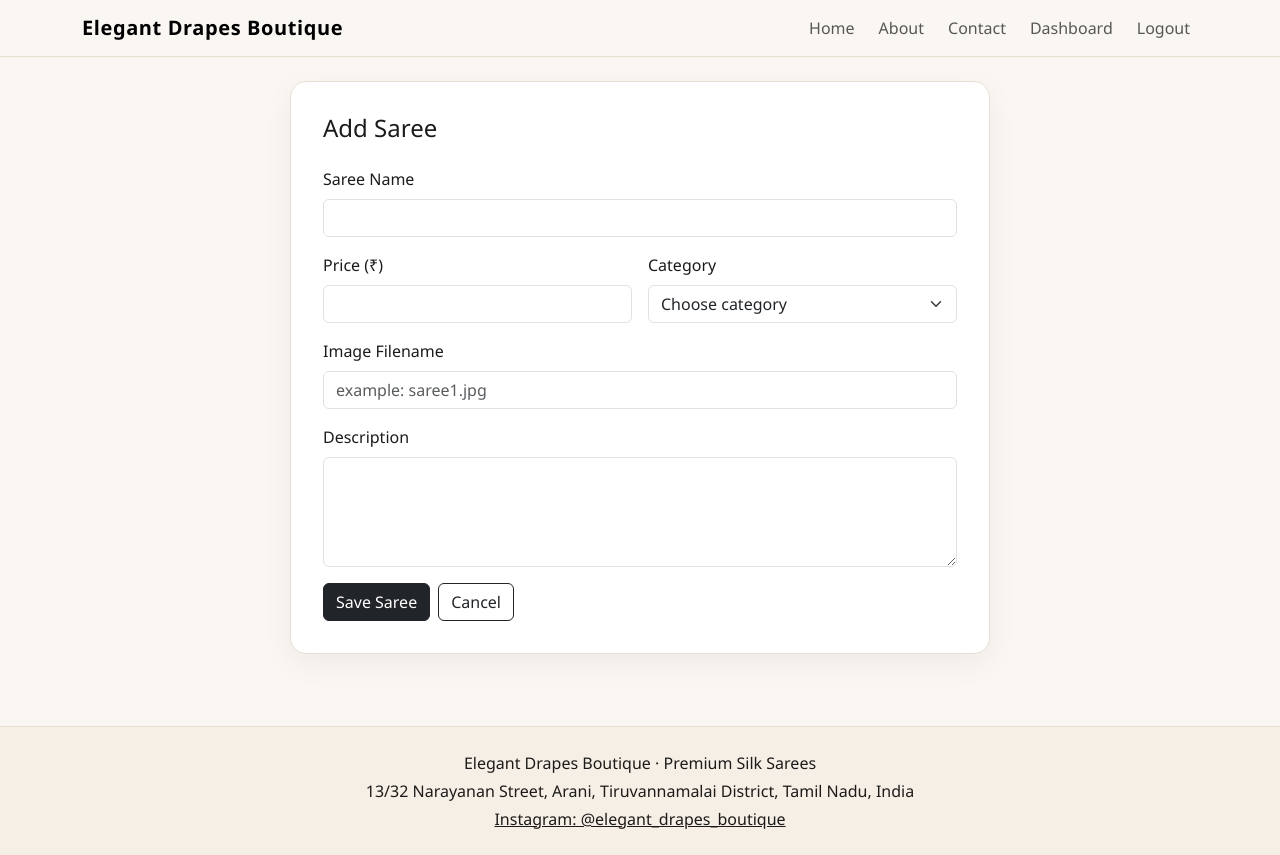
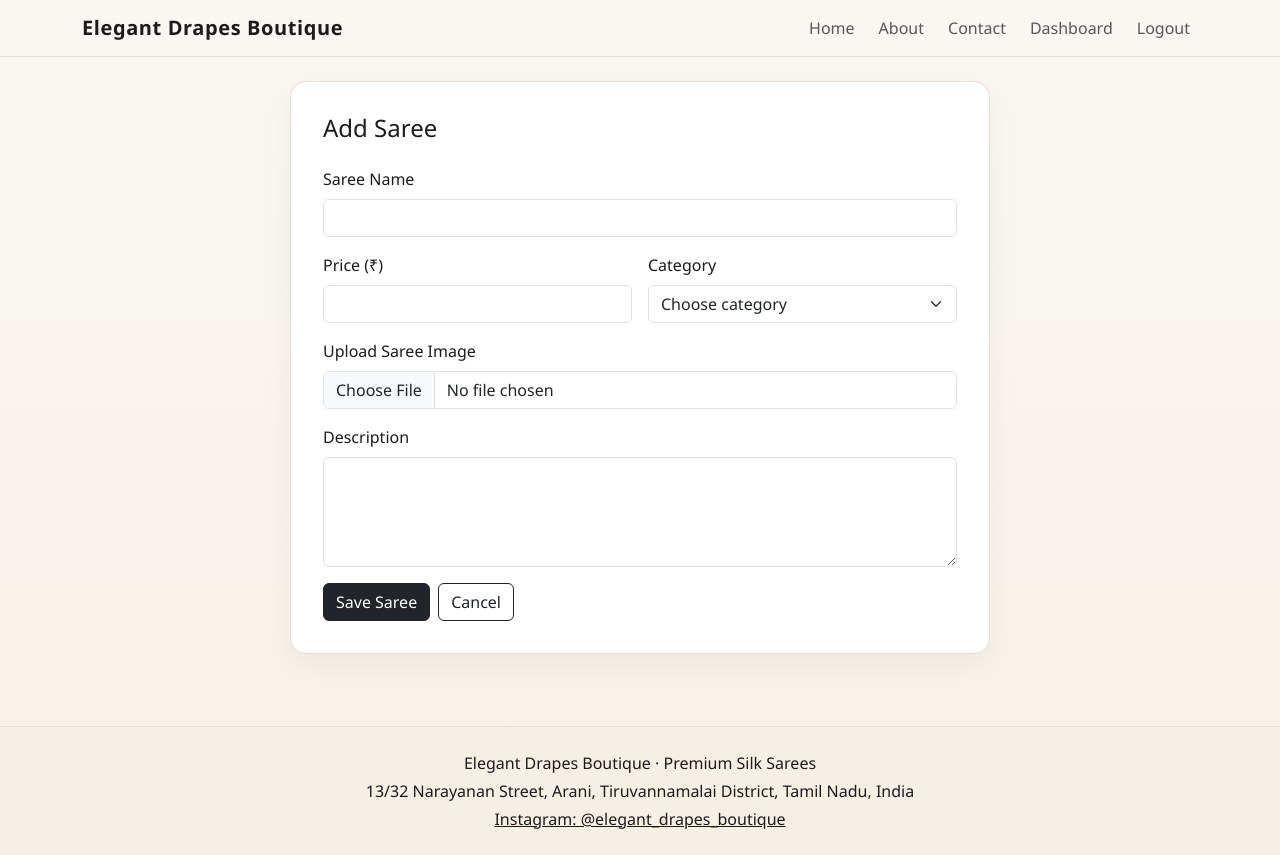
Before and after one commit to chandanprakash14/matplotlib, a Flask app: page /admin/sarees/add in a window 1280 px wide. Run offline with Flask 3, Linux system fonts and the light colour scheme; the visitor is signed in with stand-in values (Sample User, id 1).

Commit message:
Build full Flask silk saree ecommerce flow with secure uploads

```diff
--- a/silk_saree_ecommerce/app.py
+++ b/silk_saree_ecommerce/app.py
@@ -1,24 +1,30 @@
 import os
+import uuid
 from functools import wraps
 from urllib.parse import quote
 
-from flask import Flask, flash, redirect, render_template, request, session, url_for
+from flask import Flask, abort, flash, redirect, render_template, request, send_from_directory, session, url_for
 from flask_sqlalchemy import SQLAlchemy
 from werkzeug.security import check_password_hash, generate_password_hash
 from werkzeug.utils import secure_filename
 
 BASE_DIR = os.path.abspath(os.path.dirname(__file__))
-UPLOAD_FOLDER = os.path.join(BASE_DIR, "static", "uploads")
+UPLOAD_ROOT = os.path.join(BASE_DIR, "static", "uploads")
+SAREE_UPLOAD_FOLDER = os.path.join(UPLOAD_ROOT, "sarees")
+LOGO_UPLOAD_FOLDER = os.path.join(UPLOAD_ROOT, "logo")
+ALLOWED_IMAGE_EXTENSIONS = {"png", "jpg", "jpeg", "webp", "gif"}
 WHATSAPP_NUMBER = "7539967397"
 
 app = Flask(__name__)
 app.config["SECRET_KEY"] = os.getenv("SECRET_KEY", "replace-me-in-production")
 app.config["SQLALCHEMY_DATABASE_URI"] = f"sqlite:///{os.path.join(BASE_DIR, 'database.db')}"
 app.config["SQLALCHEMY_TRACK_MODIFICATIONS"] = False
-app.config["UPLOAD_FOLDER"] = UPLOAD_FOLDER
+app.config["MAX_CONTENT_LENGTH"] = 8 * 1024 * 1024
 
 db = SQLAlchemy(app)
-os.makedirs(UPLOAD_FOLDER, exist_ok=True)
+
+os.makedirs(SAREE_UPLOAD_FOLDER, exist_ok=True)
+os.makedirs(LOGO_UPLOAD_FOLDER, exist_ok=True)
 
 
 class Admin(db.Model):
@@ -47,6 +53,17 @@ class Saree(db.Model):
     category_id = db.Column(db.Integer, db.ForeignKey("category.id"), nullable=False)
 
 
+class SiteSettings(db.Model):
+    id = db.Column(db.Integer, primary_key=True)
+    logo_filename = db.Column(db.String(255), nullable=True)
+
+
+@app.context_processor
+def inject_site_settings():
+    settings = SiteSettings.query.first()
+    return {"site_settings": settings}
+
+
 def admin_login_required(view_func):
     @wraps(view_func)
     def wrapper(*args, **kwargs):
@@ -56,6 +73,33 @@ def admin_login_required(view_func):
         return view_func(*args, **kwargs)
 
     return wrapper
+
+
+def allowed_file(filename: str) -> bool:
+    return "." in filename and filename.rsplit(".", 1)[1].lower() in ALLOWED_IMAGE_EXTENSIONS
+
+
+def save_uploaded_image(file_storage, destination_folder: str) -> str:
+    filename = secure_filename(file_storage.filename or "")
+    if not filename:
+        raise ValueError("Please select an image file.")
+
+    if not allowed_file(filename):
+        raise ValueError("Only png, jpg, jpeg, webp, and gif files are allowed.")
+
+    file_ext = filename.rsplit(".", 1)[1].lower()
+    unique_filename = f"{uuid.uuid4().hex}.{file_ext}"
+    file_storage.save(os.path.join(destination_folder, unique_filename))
+    return unique_filename
+
+
+def remove_file_if_exists(folder: str, filename: str | None) -> None:
+    if not filename:
+        return
+
+    file_path = os.path.join(folder, filename)
+    if os.path.exists(file_path):
+        os.remove(file_path)
 
 
 def create_default_admin() -> None:
@@ -84,6 +128,12 @@ def seed_default_categories() -> None:
     db.session.commit()
 
 
+def create_default_site_settings() -> None:
+    if not SiteSettings.query.first():
+        db.session.add(SiteSettings())
+        db.session.commit()
+
+
 def build_whatsapp_link(saree: Saree) -> str:
     message = (
         "Hi, I want to buy this saree from Elegant Drapes Boutique:\n"
@@ -104,12 +154,11 @@ def home():
         saree_query = saree_query.filter_by(category_id=category_id)
 
     sarees = saree_query.all()
-    selected_category = category_id
     return render_template(
         "home.html",
         sarees=sarees,
         categories=categories,
-        selected_category=selected_category,
+        selected_category=category_id,
     )
 
 
@@ -121,6 +170,22 @@ def about():
 @app.route("/contact")
 def contact():
     return render_template("contact.html")
+
+
+@app.route("/uploads/sarees/<path:filename>")
+def uploaded_saree_file(filename):
+    safe_name = secure_filename(filename)
+    if safe_name != filename:
+        abort(404)
+    return send_from_directory(SAREE_UPLOAD_FOLDER, safe_name)
+
+
+@app.route("/uploads/logo/<path:filename>")
+def uploaded_logo_file(filename):
+    safe_name = secure_filename(filename)
+    if safe_name != filename:
+        abort(404)
+    return send_from_directory(LOGO_UPLOAD_FOLDER, safe_name)
 
 
 @app.route("/saree/<int:saree_id>")
@@ -240,9 +305,9 @@ def add_saree():
         price_raw = request.form.get("price", "").strip()
         description = request.form.get("description", "").strip()
         category_id = request.form.get("category_id", type=int)
-        image_filename = secure_filename(request.form.get("image_filename", "").strip())
+        image_file = request.files.get("image_file")
 
-        if not all([name, price_raw, description, category_id, image_filename]):
+        if not all([name, price_raw, description, category_id, image_file]):
             flash("All fields are required.", "warning")
             return redirect(request.url)
 
@@ -257,6 +322,12 @@ def add_saree():
                 raise ValueError
         except ValueError:
             flash("Price must be a positive number.", "danger")
+            return redirect(request.url)
+
+        try:
+            image_filename = save_uploaded_image(image_file, SAREE_UPLOAD_FOLDER)
+        except ValueError as error:
+            flash(str(error), "danger")
             return redirect(request.url)
 
         db.session.add(
@@ -286,10 +357,10 @@ def edit_saree(saree_id):
         description = request.form.get("description", "").strip()
         price_raw = request.form.get("price", "").strip()
         category_id = request.form.get("category_id", type=int)
-        image_filename = secure_filename(request.form.get("image_filename", "").strip())
+        image_file = request.files.get("image_file")
 
-        if not all([name, description, price_raw, category_id, image_filename]):
-            flash("All fields are required.", "warning")
+        if not all([name, description, price_raw, category_id]):
+            flash("Name, description, price, and category are required.", "warning")
             return redirect(request.url)
 
         category = Category.query.get(category_id)
@@ -305,11 +376,19 @@ def edit_saree(saree_id):
             flash("Price must be a positive number.", "danger")
             return redirect(request.url)
 
+        if image_file and image_file.filename:
+            try:
+                new_filename = save_uploaded_image(image_file, SAREE_UPLOAD_FOLDER)
+            except ValueError as error:
+                flash(str(error), "danger")
+                return redirect(request.url)
+            remove_file_if_exists(SAREE_UPLOAD_FOLDER, saree.image_filename)
+            saree.image_filename = new_filename
+
         saree.name = name
         saree.description = description
         saree.price = price
         saree.category_id = category_id
-        saree.image_filename = image_filename
 
         db.session.commit()
         flash("Saree updated successfully.", "success")
@@ -322,16 +401,45 @@ def edit_saree(saree_id):
 @admin_login_required
 def delete_saree(saree_id):
     saree = Saree.query.get_or_404(saree_id)
+    remove_file_if_exists(SAREE_UPLOAD_FOLDER, saree.image_filename)
     db.session.delete(saree)
     db.session.commit()
     flash("Saree deleted.", "info")
     return redirect(url_for("admin_dashboard"))
 
 
+@app.route("/admin/logo", methods=["GET", "POST"])
+@admin_login_required
+def upload_logo():
+    settings = SiteSettings.query.first()
+
+    if request.method == "POST":
+        logo_file = request.files.get("logo_file")
+        if not logo_file or not logo_file.filename:
+            flash("Please choose a logo file.", "warning")
+            return redirect(request.url)
+
+        try:
+            new_logo_filename = save_uploaded_image(logo_file, LOGO_UPLOAD_FOLDER)
+        except ValueError as error:
+            flash(str(error), "danger")
+            return redirect(request.url)
+
+        remove_file_if_exists(LOGO_UPLOAD_FOLDER, settings.logo_filename)
+        settings.logo_filename = new_logo_filename
+        db.session.commit()
+
+        flash("Boutique logo updated successfully.", "success")
+        return redirect(url_for("admin_dashboard"))
+
+    return render_template("upload_logo.html", settings=settings)
+
+
 with app.app_context():
     db.create_all()
     create_default_admin()
     seed_default_categories()
+    create_default_site_settings()
 
 
 if __name__ == "__main__":
--- a/silk_saree_ecommerce/static/css/style.css
+++ b/silk_saree_ecommerce/static/css/style.css
@@ -8,7 +8,7 @@
 }
 
 body {
-    background: var(--bg);
+    background: linear-gradient(180deg, #faf7f2 0%, #f6f1e8 100%);
     color: var(--text);
     font-family: "Segoe UI", Tahoma, Geneva, Verdana, sans-serif;
 }
@@ -16,11 +16,37 @@ body {
 .boutique-navbar {
     background: rgba(250, 247, 242, 0.95);
     border-bottom: 1px solid var(--border);
+    backdrop-filter: blur(6px);
 }
 
 .navbar-brand {
     font-weight: 700;
     letter-spacing: 0.03em;
+    color: var(--text);
+}
+
+.brand-logo,
+.footer-logo,
+.dashboard-logo {
+    object-fit: contain;
+    border: 1px solid var(--border);
+    border-radius: 0.5rem;
+    background: #fff;
+}
+
+.brand-logo {
+    width: 44px;
+    height: 44px;
+}
+
+.footer-logo {
+    width: 60px;
+    height: 60px;
+}
+
+.dashboard-logo {
+    width: 68px;
+    height: 68px;
 }
 
 .hero-card,
@@ -160,4 +186,9 @@ body {
     .hero-card {
         padding: 2rem;
     }
+
+    .brand-logo {
+        width: 36px;
+        height: 36px;
+    }
 }
--- a/silk_saree_ecommerce/templates/add_saree.html
+++ b/silk_saree_ecommerce/templates/add_saree.html
@@ -5,7 +5,7 @@
 <section class="container">
     <div class="form-card mx-auto">
         <h1 class="h4 mb-4">Add Saree</h1>
-        <form method="post" class="row g-3">
+        <form method="post" enctype="multipart/form-data" class="row g-3">
             <div class="col-12">
                 <label class="form-label">Saree Name</label>
                 <input type="text" name="name" class="form-control" required>
@@ -24,8 +24,8 @@
                 </select>
             </div>
             <div class="col-12">
-                <label class="form-label">Image Filename</label>
-                <input type="text" name="image_filename" placeholder="example: saree1.jpg" class="form-control" required>
+                <label class="form-label">Upload Saree Image</label>
+                <input type="file" name="image_file" class="form-control" accept=".png,.jpg,.jpeg,.webp,.gif" required>
             </div>
             <div class="col-12">
                 <label class="form-label">Description</label>
--- a/silk_saree_ecommerce/templates/base.html
+++ b/silk_saree_ecommerce/templates/base.html
@@ -10,7 +10,12 @@
 <body>
 <nav class="navbar navbar-expand-lg boutique-navbar sticky-top">
     <div class="container">
-        <a class="navbar-brand" href="{{ url_for('home') }}">Elegant Drapes Boutique</a>
+        <a class="navbar-brand d-flex align-items-center gap-2" href="{{ url_for('home') }}">
+            {% if site_settings and site_settings.logo_filename %}
+                <img class="brand-logo" src="{{ url_for('uploaded_logo_file', filename=site_settings.logo_filename) }}" alt="Elegant Drapes Boutique logo">
+            {% endif %}
+            <span>Elegant Drapes Boutique</span>
+        </a>
         <button class="navbar-toggler" type="button" data-bs-toggle="collapse" data-bs-target="#mainNav">
             <span class="navbar-toggler-icon"></span>
         </button>
@@ -47,6 +52,9 @@
 
 <footer class="boutique-footer py-4 mt-5">
     <div class="container text-center">
+        {% if site_settings and site_settings.logo_filename %}
+            <img class="footer-logo mb-2" src="{{ url_for('uploaded_logo_file', filename=site_settings.logo_filename) }}" alt="Elegant Drapes Boutique logo">
+        {% endif %}
         <p class="mb-1">Elegant Drapes Boutique · Premium Silk Sarees</p>
         <p class="mb-1">13/32 Narayanan Street, Arani, Tiruvannamalai District, Tamil Nadu, India</p>
         <a href="https://www.instagram.com/elegant_drapes_boutique/" target="_blank" rel="noopener">Instagram: @elegant_drapes_boutique</a>
--- a/silk_saree_ecommerce/templates/home.html
+++ b/silk_saree_ecommerce/templates/home.html
@@ -6,7 +6,7 @@
     <div class="hero-card">
         <p class="hero-eyebrow">Luxury Silk Curation</p>
         <h1>Timeless Silk Sarees for Every Grand Occasion</h1>
-        <p>Discover handpicked premium drapes by Elegant Drapes Boutique from Arani, crafted for weddings, festivals, and heirloom wardrobes.</p>
+        <p>Discover handpicked premium drapes from Arani, crafted for weddings, festivals, and heirloom wardrobes with boutique-level elegance.</p>
         <a href="#collection" class="btn btn-gold">Explore Collection</a>
     </div>
 </section>
@@ -30,8 +30,8 @@
         <div class="col-md-6 col-lg-4">
             <article class="product-card h-100">
                 <div class="product-image-wrap">
-                    <img src="{{ url_for('static', filename='uploads/' ~ saree.image_filename) }}" alt="{{ saree.name }}" class="product-image" onerror="this.alt='Image placeholder: {{ saree.image_filename }}'; this.style.display='none'; this.nextElementSibling.classList.remove('d-none');">
-                    <div class="placeholder-box d-none">{{ saree.image_filename }}</div>
+                    <img src="{{ url_for('uploaded_saree_file', filename=saree.image_filename) }}" alt="{{ saree.name }}" class="product-image" onerror="this.style.display='none'; this.nextElementSibling.classList.remove('d-none');">
+                    <div class="placeholder-box d-none">Image not available</div>
                 </div>
                 <div class="p-4">
                     <p class="text-uppercase category-label">{{ saree.category.name }}</p>
--- a/silk_saree_ecommerce/templates/product_details.html
+++ b/silk_saree_ecommerce/templates/product_details.html
@@ -6,8 +6,8 @@
     <div class="row g-5 align-items-start">
         <div class="col-lg-6">
             <div class="detail-image-wrap">
-                <img src="{{ url_for('static', filename='uploads/' ~ saree.image_filename) }}" alt="{{ saree.name }}" class="detail-image" onerror="this.style.display='none'; this.nextElementSibling.classList.remove('d-none');">
-                <div class="placeholder-box d-none">Image placeholder: {{ saree.image_filename }}</div>
+                <img src="{{ url_for('uploaded_saree_file', filename=saree.image_filename) }}" alt="{{ saree.name }}" class="detail-image" onerror="this.style.display='none'; this.nextElementSibling.classList.remove('d-none');">
+                <div class="placeholder-box d-none">Image unavailable</div>
             </div>
         </div>
         <div class="col-lg-6">
```
Also changed, not shown: silk_saree_ecommerce/templates/admin_dashboard.html (+20 -7 lines), silk_saree_ecommerce/templates/edit_saree.html (+5 -3 lines), silk_saree_ecommerce/templates/upload_logo.html (added, +29 -0 lines), 2 other files.
